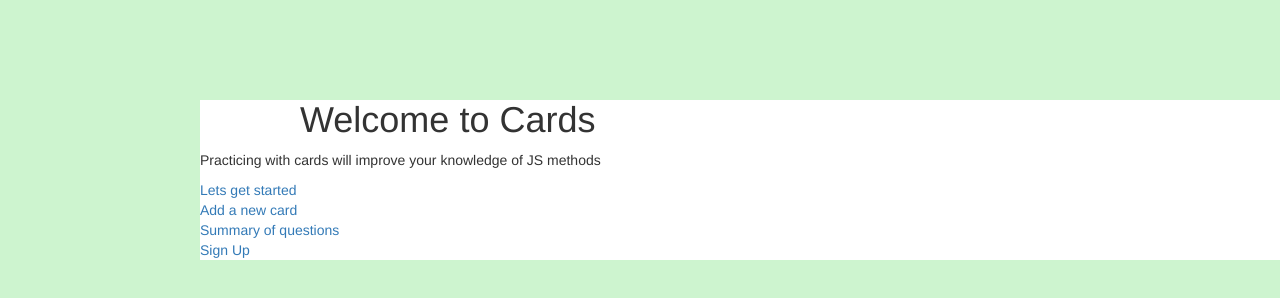
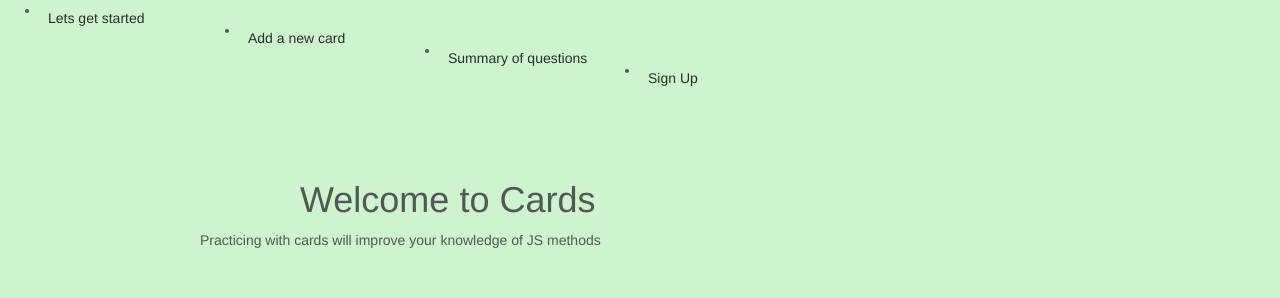
Before and after one commit to NickFoden/cards, a website: page public/index.html in a window 1280 px wide. Drawn offline with nearby package versions, Linux system fonts and the light colour scheme.

Commit message:
Styling index page

```diff
--- a/public/index.html
+++ b/public/index.html
@@ -5,17 +5,21 @@
 	<link rel="stylesheet" href="main.css">
 	<title>Cards for JS</title>
 </head>
-<body class="body">
-	<h1 class="index-header">Welcome to Cards</h1>
-	<div class ="index-body">
-		<p>Practicing with cards will improve your knowledge of JS methods</p>
-		<a href='start.html'>Lets get started</a><br>
-		<a href='new-card.html'>Add a new card</a><br>
-		<a href='summary.html'>Summary of questions</a><br>
-		<a href='sign-up.html'>Sign Up</a>
+<body class=>
+	<ul class="index-list">
+			<li><a href='start.html'>Lets get started</a></li>
+			<li><a href='new-card.html'>Add a new card</a></li>
+			<li><a href='summary.html'>Summary of questions</a></li>
+			<li><a href='sign-up.html'>Sign Up</a></li>
+	</ul>
+	<div class="body">
+		<h1 class="index-header">Welcome to Cards</h1>
+		<div class ="index-body">
+			<p>Practicing with cards will improve your knowledge of JS methods</p>
+		</div>
 	</div>
 	<script src="https://code.jquery.com/jquery-3.1.0.js"></script>
 	<script src="https://maxcdn.bootstrapcdn.com/bootstrap/3.3.7/js/bootstrap.min.js"></script>
-  	<script type="text/javascript" src="cards.js"></script>
+	<script type="text/javascript" src="cards.js"></script>
 </body>
 </html>
--- a/public/main.css
+++ b/public/main.css
@@ -4,7 +4,12 @@ html {
 	text-decoration: none;
 }
 
-.h2{
+body {
+	background: #cdf4cf;
+	opacity: 0.8;
+}
+
+.h2 {
 	color:transparent;
 	text-decoration: none;
 }
@@ -30,15 +35,15 @@ html {
 	margin: auto;
 }
 
-.summary-container{
+.summary-container {
 	margin-left: 200px;
 	margin-top: 100px;
 }
 
-.new-card-container{
-margin-left: 75px;
+.new-card-container {
+	margin-left: 75px;
 }
-.new-card-header{
+.new-card-header {
 	margin-left: 100px;
 }
 
@@ -49,6 +54,32 @@ margin-left: 75px;
 .a {
 	text-decoration: none;
 }
+
+.index-list ul {
+    list-style-type: none;
+    margin: 0;
+    padding: 0;
+    width: 200px;
+    background-color: #f1f1f1;
+}
+
+.index-list a {
+	float: left;
+    display: inline-block;
+    list-style-type: none;
+    width: 200px;
+    color: #000;
+    padding: 8px;
+    text-decoration: none;
+}
+
+/* Change the link color on hover */
+.index-list a:hover {
+    background-color: #555;
+    color: white;
+    list-style-type: none;
+}
+
 .display-card-question {
 	width: 70%;
 	height: 100px;
@@ -60,7 +91,7 @@ margin-left: 75px;
 
 .display-card-answer {
 	width: 70%;
-	height: 100px;
+	min-height: 100px;
 	padding:25px;
 	border: 2px solid #3a99a8;
 	background-color: #ebf4ed;
```
